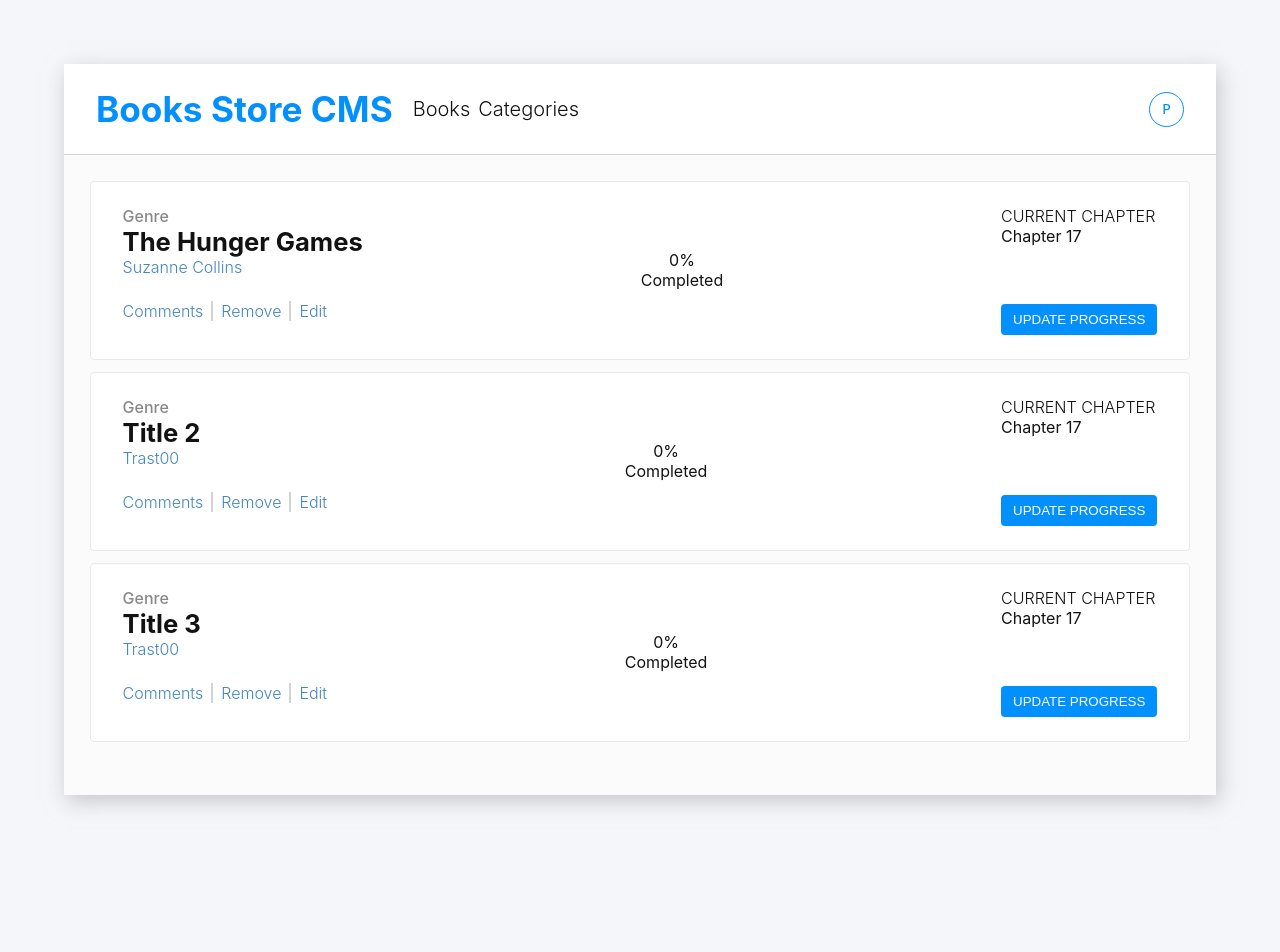
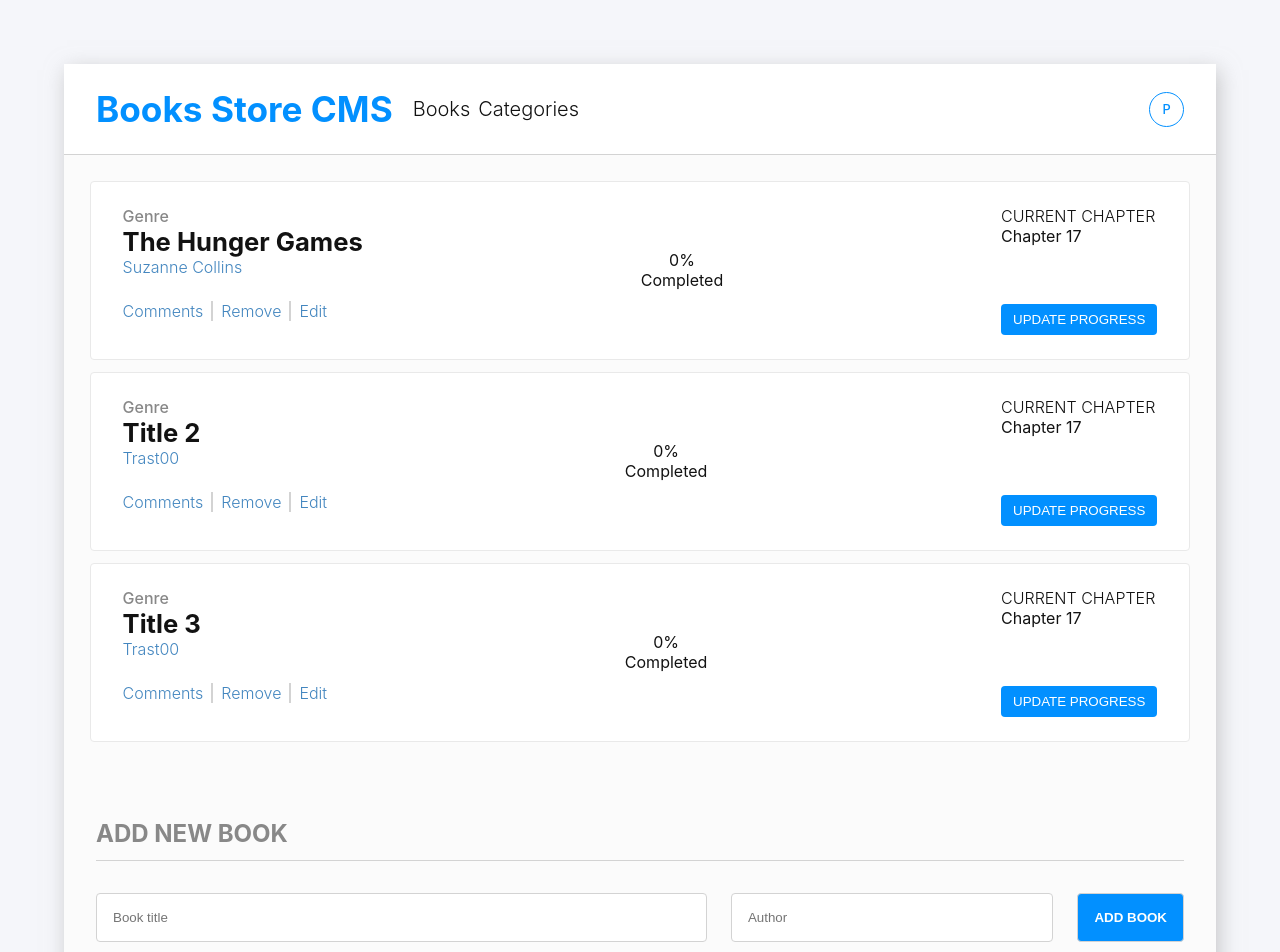
Before and after one commit to Trast00/Bookstore, a React (Create React App) app: page / in a window 1280 px wide. Shown: the top 952 px of the page. Before the commit the page ends 859 px from the top, so only its background shows below. Built offline with nearby package versions, Linux system fonts and the light colour scheme; the HTML template or start-up script is replaced by a standard one.

Commit message:
Add NewBook form components

```diff
--- a/src/App.css
+++ b/src/App.css
@@ -163,3 +163,36 @@
   border-radius: 4px;
   align-self: flex-end;
 }
+
+/* FORM */
+.new-book {
+  text-align: start;
+  padding: 24px 2.5vw 150px 2.5vw;
+  color: var(--color-text-gray);
+}
+
+.new-book h2 {
+  padding-bottom: 12px;
+  border-bottom: 1px solid #d3d3d3;
+}
+
+.new-book input {
+  flex: 1;
+  padding: 16px;
+  margin-right: 24px;
+  margin-top: 32px;
+  border: 1px solid #d3d3d3;
+  border-radius: 4px;
+  outline: none;
+}
+
+#form-title {
+  flex: 2 1;
+}
+
+.new-book #btn-add-book {
+  flex: 0;
+  width: 120px;
+  margin-right: 0;
+  font-weight: 700;
+}
--- a/src/components/NewBook.jsx
+++ b/src/components/NewBook.jsx
@@ -3,6 +3,12 @@ import React from 'react'
 function NewBook() {
   return (
     <main className='column new-book'>
+      <h2>ADD NEW BOOK</h2>
+      <form className='row'>
+        <input type="text" name="title" id="form-title" placeholder='Book title'/>
+        <input type="text" name="author" id="form-author" placeholder='Author'/>
+        <input type="submit" name="btn-add-book" id="btn-add-book" value="ADD BOOK" className='btns-blue'/>
+      </form>
     </main>
   )
 }
```
